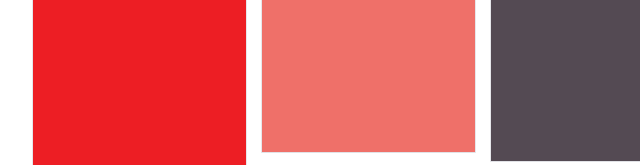
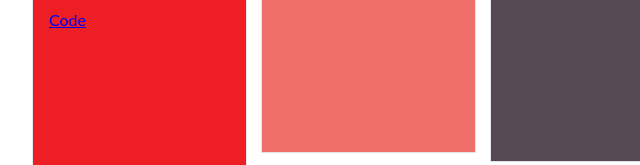
Before and after one commit to JuliaPetrishina/JuliaPetrishina.github.io, a website: page app/pages/works/index.html in a window 1280 px wide. Shown: the part 508-673 px from the top of the page, 157-797 px from the left. Drawn offline with Linux system fonts and the light colour scheme.

Commit message:
Add link for code

```diff
--- a/app/pages/works/index.html
+++ b/app/pages/works/index.html
@@ -23,7 +23,9 @@
             <img class="masonry-layout_image" src="../../images/works/red-black-tree.jpg" alt="Red Black Tree">
             <div class="masonry-layout_description masonry-layout_description__alizarin-crimson">
                 <p class="masonry-layout_text">Implementation of red–black tree algorithm</p>
-                <a class="masonry-layout-link" href="#"></a>
+                <a class="masonry-layout-link" href="https://github.com/JuliaPetrishina/JuliaPetrishina.github.io/blob/gh-pages/app/js/works/red-black-tree/js/index.js">
+                    Code
+                </a>
             </div>
         </div>
         <div class="masonry-layout_item">
```
